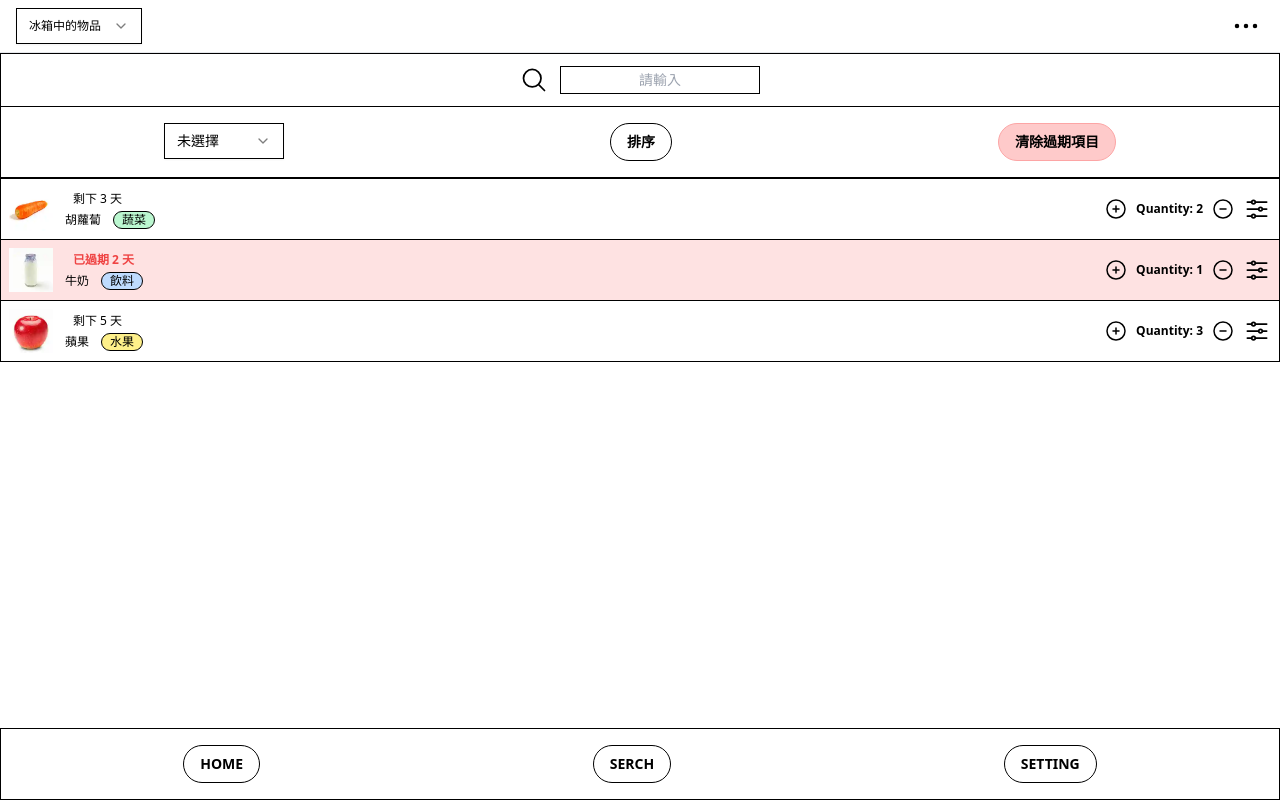
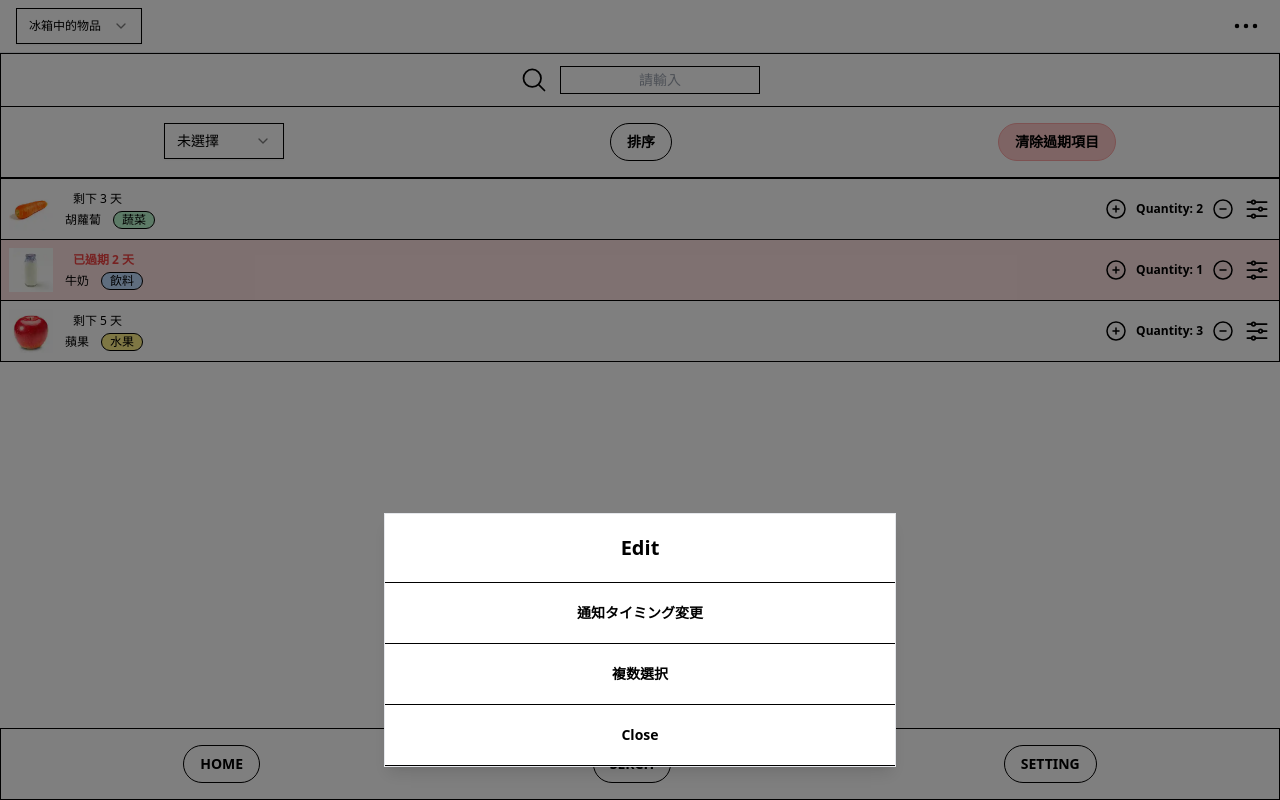
Before and after one commit to fridge-mate/fridge-mate, a React (Vite) app in the folder client/: page / in a window 1280 px wide. Both pictures are taken after a click on the button 1246 px from the left and 26 px from the top of the page. Built offline with nearby package versions, Linux system fonts and the light colour scheme.

Commit message:
feat(modal): import Dialog from shadcn and implement DetailModal

```diff
--- a/client/package.json
+++ b/client/package.json
@@ -16,6 +16,7 @@
 		"format": "biome format ./"
 	},
 	"dependencies": {
+		"@radix-ui/react-dialog": "^1.1.11",
 		"@radix-ui/react-select": "^2.2.2",
 		"class-variance-authority": "^0.7.1",
 		"clsx": "^2.1.1",
--- a/client/src/components/layout/Header/Header.tsx
+++ b/client/src/components/layout/Header/Header.tsx
@@ -1,13 +1,27 @@
+import { useState } from "react";
 import EditButton from "@/components/layout/Header/atoms/EditButton/EditButton";
 import FridgeSelector from "@/components/layout/Header/atoms/FridgeSelector/FridgeSelector";
+import { Dialog, DialogContent } from "@/components/ui/dialog";
+import EditModalContent from "@/components/modals/EditModal/EditModalContent";
 
 const Header = () => {
+	const [isModalOpen, setIsModalOpen] = useState(false);
+
 	return (
 		<header>
 			<div className="flex items-center justify-between px-4 py-2 border-b">
 				<FridgeSelector />
-				<EditButton />
+				<EditButton onClick={() => setIsModalOpen(true)} />
 			</div>
+
+			<Dialog open={isModalOpen} onOpenChange={setIsModalOpen}>
+				<DialogContent
+					showCloseButton={false}
+					className="bg-white rounded-xl p-0 gap-0 top-[80%] transition-none w-[95%]"
+				>
+					<EditModalContent onClose={() => setIsModalOpen(false)} />
+				</DialogContent>
+			</Dialog>
 		</header>
 	);
 };
--- a/client/src/components/layout/Header/atoms/EditButton/EditButton.tsx
+++ b/client/src/components/layout/Header/atoms/EditButton/EditButton.tsx
@@ -1,12 +1,15 @@
-const EditButton = () => {
+type EditButtonProps = {
+	onClick: () => void;
+};
+
+const EditButton: React.FC<EditButtonProps> = ({ onClick }) => {
 	return (
-		<button type="button">
-			{/* heroicon url:https://heroicons.com/ iconName:ellipsis-horizontal */}
+		<button type="button" onClick={onClick}>
 			<svg
 				xmlns="http://www.w3.org/2000/svg"
 				fill="none"
 				viewBox="0 0 24 24"
-				stroke-width="1.5"
+				strokeWidth="1.5"
 				stroke="currentColor"
 				className="w-9 h-9"
 				aria-labelledby="edit-icon-title"
--- /dev/null
+++ b/client/src/components/modals/EditModal/EditModalContent.tsx
@@ -0,0 +1,44 @@
+import {
+	DialogHeader,
+	DialogTitle,
+	DialogFooter,
+	DialogClose,
+} from "@/components/ui/dialog";
+import Button from "@/components/atoms/Button/Button";
+
+const EditModalContent = ({ onClose }: { onClose: () => void }) => {
+	return (
+		<>
+			<DialogHeader>
+				<DialogTitle className="text-center text-xl font-bold py-5">
+					Edit
+				</DialogTitle>
+			</DialogHeader>
+
+			<div>
+				<Button
+					text="通知タイミング変更"
+					onClick={() => console.log("通知タイミング変更")}
+					className="w-full flex items-center justify-center gap-2 rounded-none border-l-0 border-r-0 py-5"
+				/>
+				<Button
+					text="複数選択"
+					onClick={() => console.log("複数選択")}
+					className="w-full flex items-center justify-center gap-2 rounded-none border-t-0 border-l-0 border-r-0 py-5"
+				/>
+			</div>
+
+			<DialogFooter>
+				<DialogClose asChild>
+					<Button
+						text="Close"
+						onClick={onClose}
+						className="w-full rounded-none border-l-0 border-r-0 border-t-0 py-5"
+					/>
+				</DialogClose>
+			</DialogFooter>
+		</>
+	);
+};
+
+export default EditModalContent;
--- /dev/null
+++ b/client/src/components/modals/EditModal/index.ts
@@ -0,0 +1 @@
+export { default } from "./EditModalContent";
--- /dev/null
+++ b/client/src/components/ui/dialog.tsx
@@ -0,0 +1,118 @@
+import * as React from "react";
+import * as DialogPrimitive from "@radix-ui/react-dialog";
+import { X } from "lucide-react";
+import { cn } from "@/lib/utils";
+
+const Dialog = DialogPrimitive.Root;
+const DialogTrigger = DialogPrimitive.Trigger;
+const DialogPortal = DialogPrimitive.Portal;
+const DialogClose = DialogPrimitive.Close;
+
+const DialogOverlay = React.forwardRef<
+	React.ElementRef<typeof DialogPrimitive.Overlay>,
+	React.ComponentPropsWithoutRef<typeof DialogPrimitive.Overlay>
+>(({ className, ...props }, ref) => (
+	<DialogPrimitive.Overlay
+		ref={ref}
+		className={cn("fixed inset-0 z-50 bg-black/50", className)}
+		{...props}
+	/>
+));
+DialogOverlay.displayName = DialogPrimitive.Overlay.displayName;
+
+type DialogContentProps = React.ComponentPropsWithoutRef<
+	typeof DialogPrimitive.Content
+> & {
+	showCloseButton?: boolean;
+};
+
+const DialogContent = React.forwardRef<
+	React.ElementRef<typeof DialogPrimitive.Content>,
+	DialogContentProps
+>(({ className, children, showCloseButton = true, ...props }, ref) => (
+	<DialogPortal>
+		<DialogOverlay />
+		<DialogPrimitive.Content
+			ref={ref}
+			className={cn(
+				"fixed left-1/2 top-1/2 z-50 w-full max-w-lg -translate-x-1/2 -translate-y-1/2 border bg-white p-6 shadow-lg sm:rounded-lg",
+				className,
+			)}
+			{...props}
+		>
+			{children}
+			{showCloseButton && (
+				<DialogPrimitive.Close className="absolute right-4 top-4 rounded-sm opacity-70 transition-opacity hover:opacity-100 focus:outline-none focus:ring-2 focus:ring-ring focus:ring-offset-2">
+					<X className="h-4 w-4" />
+					<span className="sr-only">Close</span>
+				</DialogPrimitive.Close>
+			)}
+		</DialogPrimitive.Content>
+	</DialogPortal>
+));
+DialogContent.displayName = DialogPrimitive.Content.displayName;
+
+const DialogHeader = ({
+	className,
+	...props
+}: React.HTMLAttributes<HTMLDivElement>) => (
+	<div
+		className={cn(
+			"flex flex-col space-y-1.5 text-center sm:text-left",
+			className,
+		)}
+		{...props}
+	/>
+);
+DialogHeader.displayName = "DialogHeader";
+
+const DialogFooter = ({
+	className,
+	...props
+}: React.HTMLAttributes<HTMLDivElement>) => (
+	<div
+		className={cn(
+			"flex flex-col-reverse sm:flex-row sm:justify-end sm:space-x-2",
+			className,
+		)}
+		{...props}
+	/>
+);
+DialogFooter.displayName = "DialogFooter";
+
+const DialogTitle = React.forwardRef<
+	React.ElementRef<typeof DialogPrimitive.Title>,
+	React.ComponentPropsWithoutRef<typeof DialogPrimitive.Title>
+>(({ className, ...props }, ref) => (
+	<DialogPrimitive.Title
+		ref={ref}
+		className={cn("text-lg font-semibold", className)}
+		{...props}
+	/>
+));
+DialogTitle.displayName = DialogPrimitive.Title.displayName;
+
+const DialogDescription = React.forwardRef<
+	React.ElementRef<typeof DialogPrimitive.Description>,
+	React.ComponentPropsWithoutRef<typeof DialogPrimitive.Description>
+>(({ className, ...props }, ref) => (
+	<DialogPrimitive.Description
+		ref={ref}
+		className={cn("text-sm text-muted-foreground", className)}
+		{...props}
+	/>
+));
+DialogDescription.displayName = DialogPrimitive.Description.displayName;
+
+export {
+	Dialog,
+	DialogPortal,
+	DialogOverlay,
+	DialogTrigger,
+	DialogClose,
+	DialogContent,
+	DialogHeader,
+	DialogFooter,
+	DialogTitle,
+	DialogDescription,
+};
```
Also changed, not shown: 2 other files (tests, documents, lock files or other folders).
